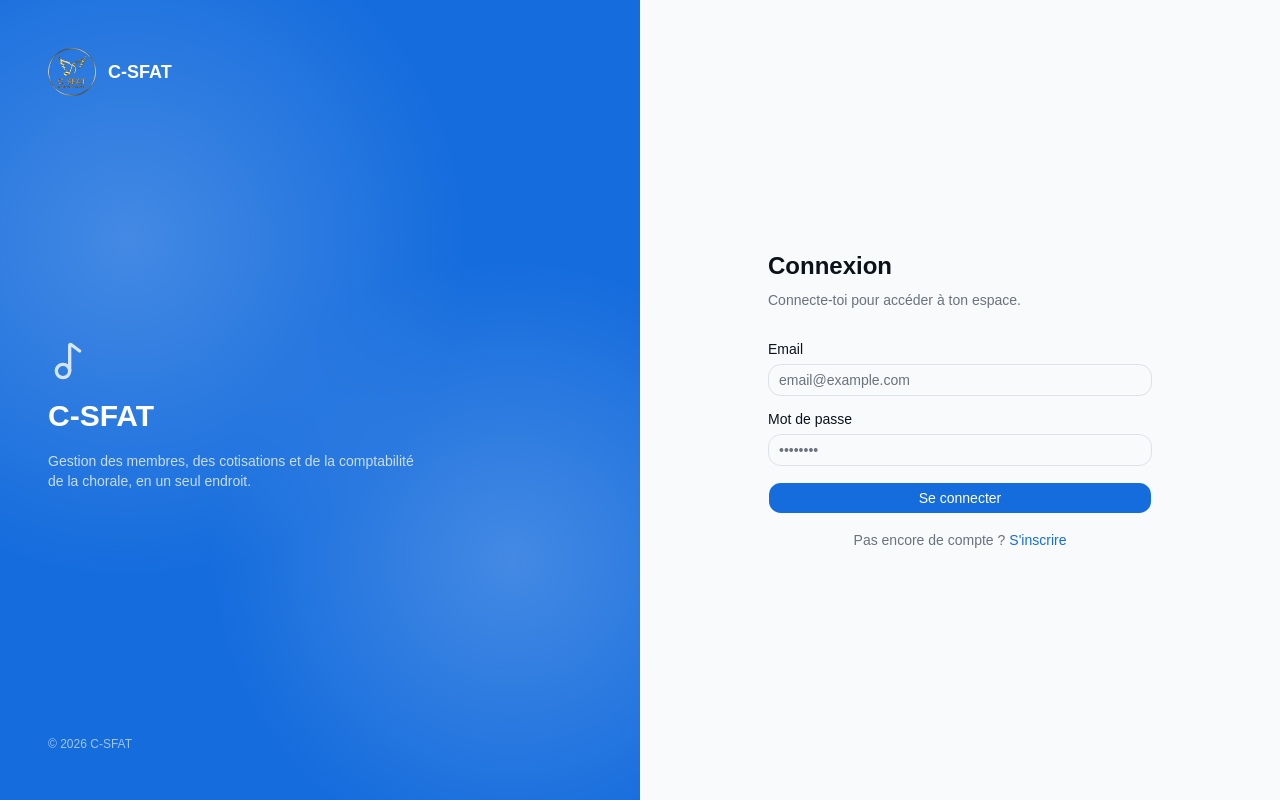
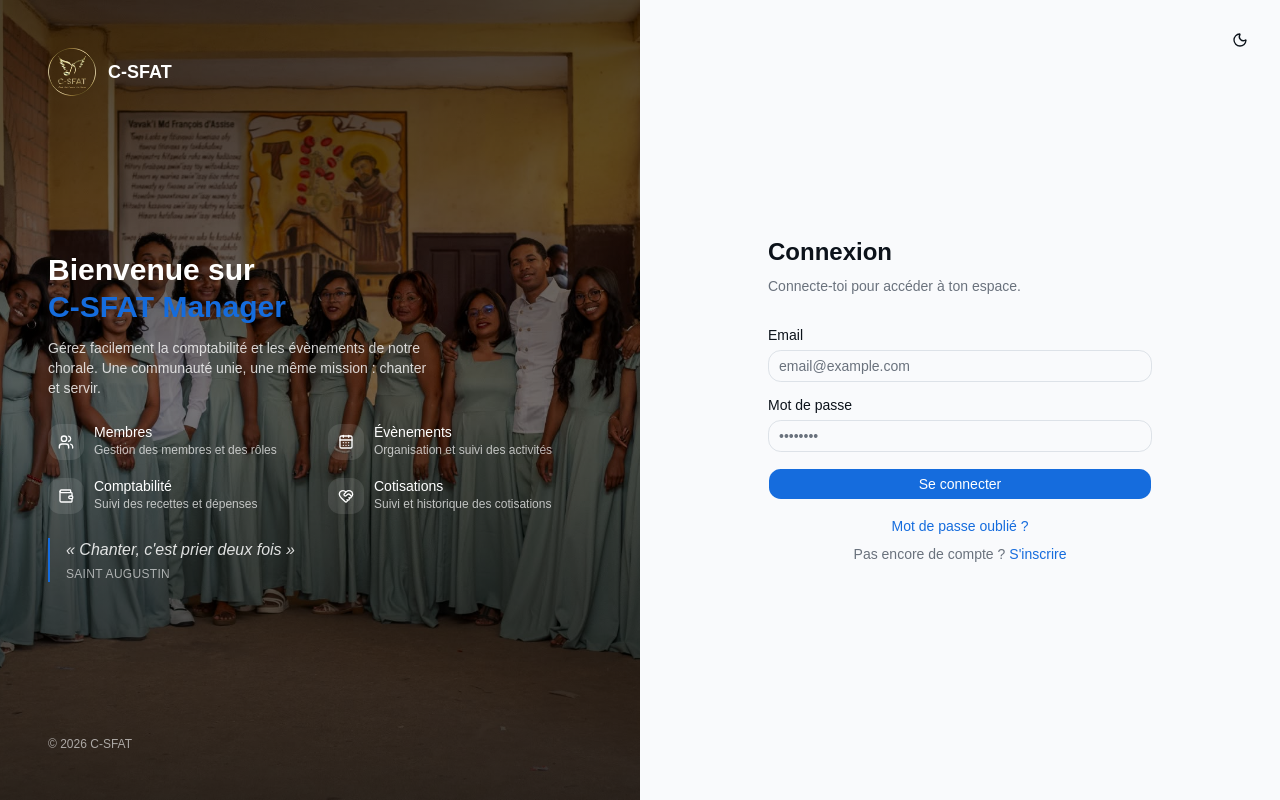
Before and after one commit to Faneva-codeur02/C-SFAT-manager, a React (Vite) app: page / in a window 1280 px wide. Built offline with nearby package versions, Linux system fonts and the light colour scheme; no server answers.

Commit message:
add new design login page

```diff
--- a/src/app/routes/routes.config.ts
+++ b/src/app/routes/routes.config.ts
@@ -21,6 +21,8 @@ import type { Permission } from "@/auth/permissions";
 import Comptabilite from "@/features/accounting/pages/Comptabilite";
 
 import MyProfile from "@/features/auth/pages/MyProfile";
+import ForgotPassword from "@/features/auth/pages/ForgotPassword";
+import ResetPassword from "@/features/auth/pages/ResetPassword";
 
 export interface AppRoute {
 
@@ -192,5 +194,24 @@ export const appRoutes: AppRoute[] = [
         protected: true,
 
     },
+    {
+
+        path: "/forgot-password",
+
+        component: ForgotPassword,
+
+        protected: false,
+
+    },
+
+    {
+
+        path: "/reset-password",
+
+        component: ResetPassword,
+
+        protected: false,
+
+    },
 
 ];
--- a/src/features/auth/components/AuthLayout.tsx
+++ b/src/features/auth/components/AuthLayout.tsx
@@ -1,4 +1,6 @@
-import { Music2 } from "lucide-react";
+import { Users, CalendarDays, Wallet, HeartHandshake } from "lucide-react";
+
+import ThemeToggle from "@/app/layouts/ThemeToggle";
 
 import { usePublicBranding } from "../hooks/usePublicBranding";
 
@@ -11,6 +13,50 @@ interface Props {
     children: React.ReactNode;
 
 }
+
+const features = [
+
+    {
+
+        icon: Users,
+
+        title: "Membres",
+
+        description: "Gestion des membres et des rôles",
+
+    },
+
+    {
+
+        icon: CalendarDays,
+
+        title: "Évènements",
+
+        description: "Organisation et suivi des activités",
+
+    },
+
+    {
+
+        icon: Wallet,
+
+        title: "Comptabilité",
+
+        description: "Suivi des recettes et dépenses",
+
+    },
+
+    {
+
+        icon: HeartHandshake,
+
+        title: "Cotisations",
+
+        description: "Suivi et historique des cotisations",
+
+    },
+
+];
 
 export default function AuthLayout({
     title,
@@ -26,21 +72,15 @@ export default function AuthLayout({
 
             {/* Panneau de marque — masqué sur mobile */}
 
-            <div className="relative hidden w-1/2 flex-col justify-between overflow-hidden bg-primary p-12 text-primary-foreground lg:flex">
+            <div
 
-                <div
+                className="relative hidden w-1/2 flex-col justify-between overflow-hidden bg-cover bg-center p-12 text-white lg:flex"
 
-                    className="absolute inset-0 opacity-20"
+                style={{ backgroundImage: "url('/photo_csfat.jpg')" }}
 
-                    style={{
+            >
 
-                        backgroundImage:
-
-                            "radial-gradient(circle at 20% 30%, white 0%, transparent 45%), radial-gradient(circle at 80% 70%, white 0%, transparent 40%)",
-
-                    }}
-
-                />
+                <div className="absolute inset-0 bg-gradient-to-b from-black/70 via-black/50 to-black/80" />
 
                 <div className="relative flex items-center gap-3">
 
@@ -54,44 +94,109 @@ export default function AuthLayout({
 
                     />
 
-                    <span className="text-lg font-semibold">
+                    <div>
 
-                        {branding.choir_name}
+                        <span className="block text-lg font-semibold">
 
-                    </span>
+                            {branding.choir_name}
+
+                        </span>
+
+                        {branding.church_name && (
+
+                            <span className="block text-sm text-white/80">
+
+                                Chorale {branding.church_name}
+
+                            </span>
+
+                        )}
+
+                    </div>
 
                 </div>
 
-                <div className="relative space-y-4">
+                <div className="relative space-y-6">
 
-                    <Music2 className="h-10 w-10 opacity-80" />
+                    <div>
 
-                    <h2 className="text-3xl font-bold leading-tight">
+                        <h2 className="text-3xl font-bold leading-tight">
 
-                        {branding.choir_name}
+                            Bienvenue sur
 
-                    </h2>
+                            <span className="block text-primary">
 
-                    {branding.church_name && (
+                                {branding.choir_name} Manager
 
-                        <p className="text-lg opacity-90">
+                            </span>
 
-                            Chorale {branding.church_name}
+                        </h2>
+
+                        <p className="mt-3 max-w-sm text-sm text-white/80">
+
+                            Gérez facilement la comptabilité et les évènements de
+                            notre chorale. Une communauté unie, une même mission :
+                            chanter et servir.
 
                         </p>
 
-                    )}
+                    </div>
 
-                    <p className="max-w-sm text-sm opacity-75">
+                    <div className="grid grid-cols-2 gap-4">
 
-                        Gestion des membres, des cotisations et de la comptabilité
-                        de la chorale, en un seul endroit.
+                        {features.map((feature) => {
 
-                    </p>
+                            const Icon = feature.icon;
+
+                            return (
+
+                                <div key={feature.title} className="flex items-start gap-2.5">
+
+                                    <div className="mt-0.5 flex h-9 w-9 shrink-0 items-center justify-center rounded-lg bg-white/10">
+
+                                        <Icon className="h-4 w-4" />
+
+                                    </div>
+
+                                    <div>
+
+                                        <p className="text-sm font-medium">
+
+                                            {feature.title}
+
+                                        </p>
+
+                                        <p className="text-xs text-white/70">
+
+                                            {feature.description}
+
+                                        </p>
+
+                                    </div>
+
+                                </div>
+
+                            );
+
+                        })}
+
+                    </div>
+
+                    <blockquote className="border-l-2 border-primary pl-4 italic text-white/85">
+
+                        « Chanter, c'est prier deux fois »
+
+                        <footer className="mt-1 text-xs not-italic uppercase tracking-wide text-white/60">
+
+                            Saint Augustin
+
+                        </footer>
+
+                    </blockquote>
 
                 </div>
 
-                <p className="relative text-xs opacity-60">
+                <p className="relative text-xs text-white/60">
 
                     © {new Date().getFullYear()} {branding.choir_name}
 
@@ -101,7 +206,13 @@ export default function AuthLayout({
 
             {/* Formulaire */}
 
-            <div className="flex w-full items-center justify-center bg-background px-6 lg:w-1/2">
+            <div className="relative flex min-h-screen w-full items-center justify-center bg-background px-6 lg:w-1/2">
+
+                <div className="absolute right-6 top-6">
+
+                    <ThemeToggle />
+
+                </div>
 
                 <div className="w-full max-w-sm">
 
--- /dev/null
+++ b/src/features/auth/pages/ForgotPassword.tsx
@@ -0,0 +1,132 @@
+import { useState } from "react";
+import { Link } from "react-router-dom";
+import { toast } from "sonner";
+
+import { supabase } from "@/shared/lib/supabase";
+
+import { Button } from "@/shared/components/ui/button";
+import { Input } from "@/shared/components/ui/input";
+import { Label } from "@/shared/components/ui/label";
+
+import AuthLayout from "../components/AuthLayout";
+
+export default function ForgotPassword() {
+
+    const [email, setEmail] = useState("");
+
+    const [loading, setLoading] = useState(false);
+
+    const [sent, setSent] = useState(false);
+
+    async function handleSubmit(e: React.FormEvent) {
+
+        e.preventDefault();
+
+        setLoading(true);
+
+        const { error } = await supabase.auth.resetPasswordForEmail(email, {
+
+            redirectTo: `${window.location.origin}/reset-password`,
+
+        });
+
+        setLoading(false);
+
+        if (error) {
+
+            toast.error("Une erreur est survenue.");
+
+            return;
+
+        }
+
+        setSent(true);
+
+    }
+
+    return (
+
+        <AuthLayout
+
+            title="Mot de passe oublié"
+
+            subtitle="Entre ton email, on t'envoie un lien de réinitialisation."
+
+        >
+
+            {sent ? (
+
+                <div className="space-y-4 text-center">
+
+                    <p className="text-sm text-muted-foreground">
+
+                        Si un compte existe pour <strong>{email}</strong>, un email
+                        contenant un lien de réinitialisation vient d'être envoyé.
+
+                    </p>
+
+                    <Link
+
+                        to="/"
+
+                        className="inline-block text-sm font-medium text-primary hover:underline"
+
+                    >
+
+                        Retour à la connexion
+
+                    </Link>
+
+                </div>
+
+            ) : (
+
+                <form onSubmit={handleSubmit} className="space-y-4">
+
+                    <div className="space-y-2">
+
+                        <Label htmlFor="email">Email</Label>
+
+                        <Input
+
+                            id="email"
+
+                            type="email"
+
+                            placeholder="email@example.com"
+
+                            value={email}
+
+                            onChange={(e) => setEmail(e.target.value)}
+
+                            required
+
+                        />
+
+                    </div>
+
+                    <Button type="submit" className="w-full" disabled={loading}>
+
+                        {loading ? "Envoi..." : "Envoyer le lien"}
+
+                    </Button>
+
+                    <p className="text-center text-sm text-muted-foreground">
+
+                        <Link to="/" className="font-medium text-primary hover:underline">
+
+                            Retour à la connexion
+
+                        </Link>
+
+                    </p>
+
+                </form>
+
+            )}
+
+        </AuthLayout>
+
+    );
+
+}
--- a/src/features/auth/pages/Login.tsx
+++ b/src/features/auth/pages/Login.tsx
@@ -113,7 +113,25 @@ export default function Login() {
 
                 </Button>
 
-                <p className="text-center text-sm text-muted-foreground">
+                <div className="space-y-2 text-center text-sm">
+
+                    <p>
+
+                        <Link
+
+                            to="/forgot-password"
+
+                            className="font-medium text-primary hover:underline"
+
+                        >
+
+                            Mot de passe oublié ?
+
+                        </Link>
+
+                    </p>
+
+                    <p className="text-muted-foreground">
 
                         Pas encore de compte ?
 
@@ -131,6 +149,8 @@ export default function Login() {
 
                     </p>
 
+                </div>
+
             </form>
 
         </AuthLayout>
--- /dev/null
+++ b/src/features/auth/pages/ResetPassword.tsx
@@ -0,0 +1,131 @@
+import { useState } from "react";
+import { useNavigate } from "react-router-dom";
+import { toast } from "sonner";
+
+import { supabase } from "@/shared/lib/supabase";
+
+import { Button } from "@/shared/components/ui/button";
+import { Input } from "@/shared/components/ui/input";
+import { Label } from "@/shared/components/ui/label";
+
+import AuthLayout from "../components/AuthLayout";
+
+export default function ResetPassword() {
+
+    const navigate = useNavigate();
+
+    const [password, setPassword] = useState("");
+
+    const [confirmPassword, setConfirmPassword] = useState("");
+
+    const [loading, setLoading] = useState(false);
+
+    async function handleSubmit(e: React.FormEvent) {
+
+        e.preventDefault();
+
+        if (password.length < 6) {
+
+            toast.error("Le mot de passe doit contenir au moins 6 caractères.");
+
+            return;
+
+        }
+
+        if (password !== confirmPassword) {
+
+            toast.error("Les mots de passe ne correspondent pas.");
+
+            return;
+
+        }
+
+        setLoading(true);
+
+        const { error } = await supabase.auth.updateUser({ password });
+
+        setLoading(false);
+
+        if (error) {
+
+            toast.error("Impossible de mettre à jour le mot de passe. Le lien a peut-être expiré.");
+
+            return;
+
+        }
+
+        toast.success("Mot de passe mis à jour, tu peux te reconnecter.");
+
+        navigate("/");
+
+    }
+
+    return (
+
+        <AuthLayout
+
+            title="Nouveau mot de passe"
+
+            subtitle="Choisis un nouveau mot de passe pour ton compte."
+
+        >
+
+            <form onSubmit={handleSubmit} className="space-y-4">
+
+                <div className="space-y-2">
+
+                    <Label htmlFor="password">Nouveau mot de passe</Label>
+
+                    <Input
+
+                        id="password"
+
+                        type="password"
+
+                        placeholder="••••••••"
+
+                        value={password}
+
+                        onChange={(e) => setPassword(e.target.value)}
+
+                        required
+
+                    />
+
+                </div>
+
+                <div className="space-y-2">
+
+                    <Label htmlFor="confirmPassword">Confirmer le mot de passe</Label>
+
+                    <Input
+
+                        id="confirmPassword"
+
+                        type="password"
+
+                        placeholder="••••••••"
+
+                        value={confirmPassword}
+
+                        onChange={(e) => setConfirmPassword(e.target.value)}
+
+                        required
+
+                    />
+
+                </div>
+
+                <Button type="submit" className="w-full" disabled={loading}>
+
+                    {loading ? "Mise à jour..." : "Mettre à jour le mot de passe"}
+
+                </Button>
+
+            </form>
+
+        </AuthLayout>
+
+    );
+
+}
```
Also changed, not shown: public/photo_csfat.jpg (added). Lines whose indentation alone changed are shown as unchanged.
